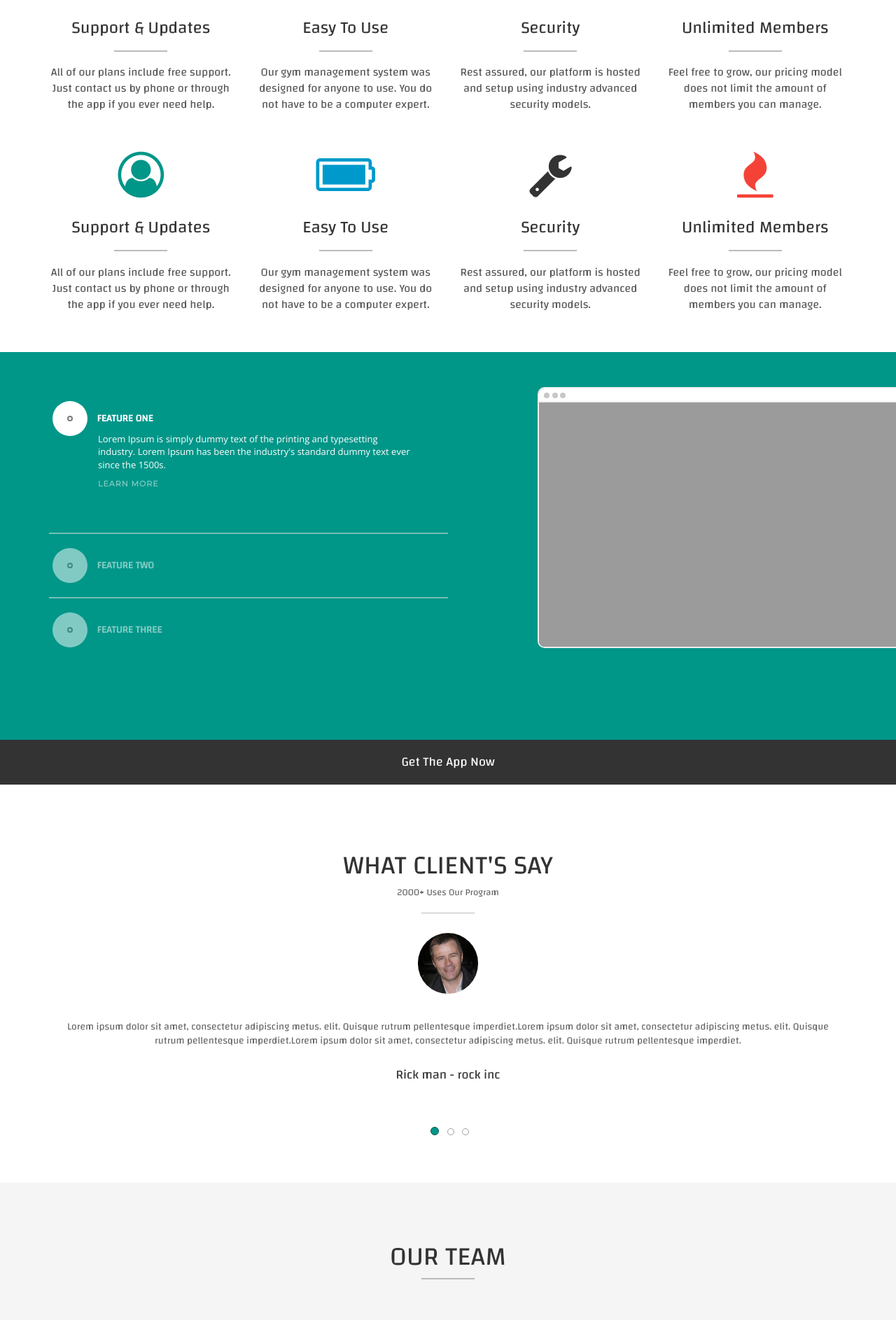
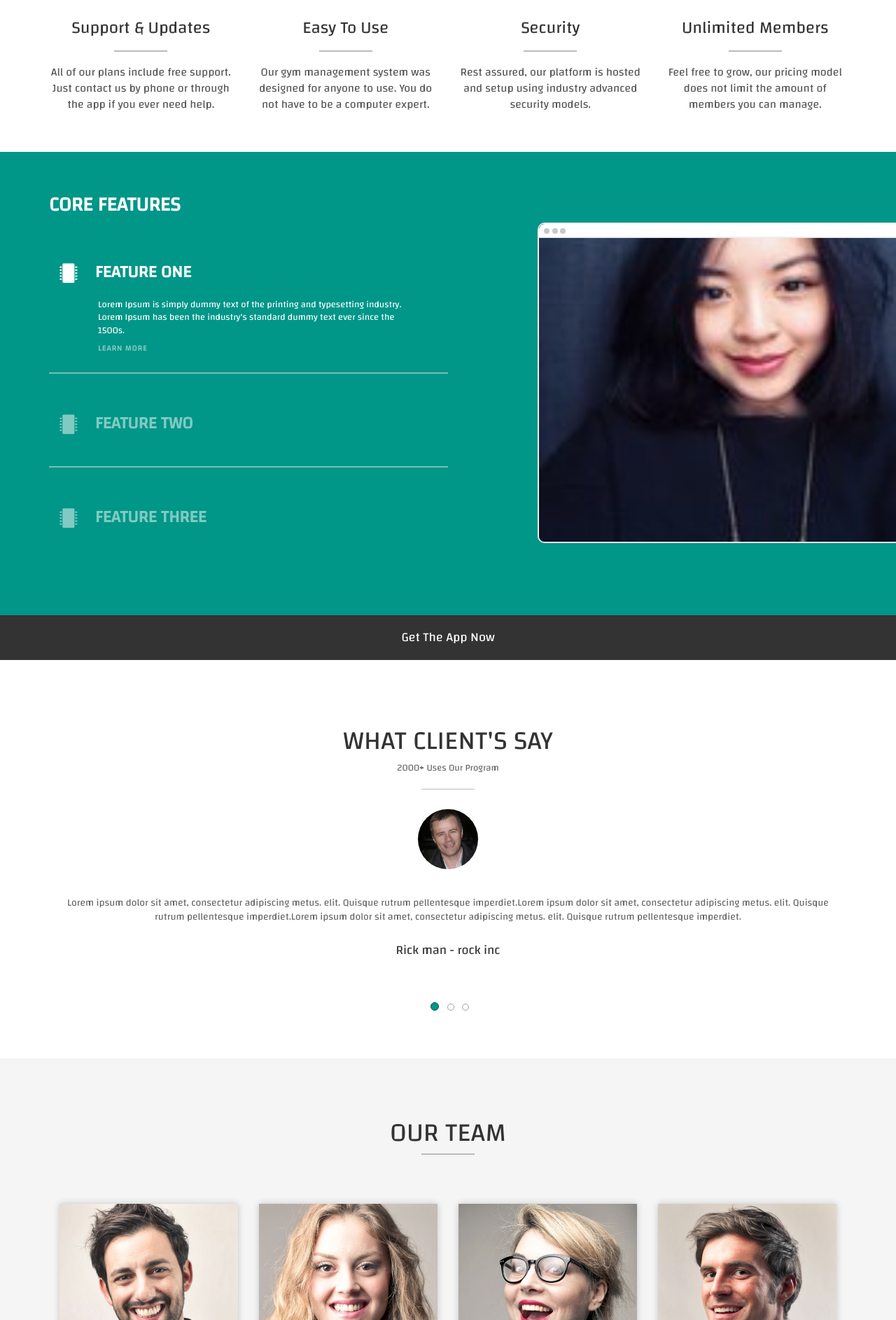
Before and after one commit to ScSherifTarek/Gym-Website, a PHP site: page / in a window 1280 px wide. Shown: the part 887-2773 px from the top of the page at 70% size. Run offline with PHP 8.4, Linux system fonts and the light colour scheme.

Commit message:
Solving the lagging issue

```diff
--- a/css/core-style.css
+++ b/css/core-style.css
@@ -10,16 +10,25 @@ body
   letter-spacing: 1px;
 }
 */
+#core-section
+{
+    padding: 40px 0 80px;
+}
+#core-section .heading h2
+{
+    font-size: 2.2vw;
+    text-transform: uppercase;
+    font-weight: 600;
+    color: #fff;
+}
 #tabs
 {
     position: relative;
     margin: 0 auto;
-    margin-top: 50px;
     height: auto;
     overflow: hidden;
     color:#fff;
 }
-
 #tabs ul
 {
     position: relative;
@@ -68,23 +77,30 @@ body
     font-size: 11px;
     letter-spacing: 1px;
     border: none;
-  font-family: 'Montserrat';
+/*    font-family: 'Montserrat';*/
     color: #fff;
 }
 
 #tabs .tag {
     position: relative;
     width: 100%;
+    font-size: 20px;
 }
 
 #tabs .icon {
     position: relative;
     display: inline-block;
-  width: 50px;
-  height: 50px;
-  background: #fff;
+    padding:20px 10px;
     border-radius: 100%;
     vertical-align: middle;
+    color: #fff;
+}
+
+#tabs .icon i
+{
+    color: #fff;
+    padding-top: 1.46vw;
+    font-size: 2.34vw;
 }
 
 #tabs .block {
@@ -135,7 +151,7 @@ body
   font-size: 13px;
   color: #fff;
   opacity: 0;
-  font-family: 'Open Sans';
+/*  font-family: 'Open Sans';*/
 }
 
 #tabs .addon.fadein {
@@ -180,7 +196,7 @@ body
   margin-left: 7px;
 }
 
-#tabs #tabs-1, #tabs-2, #tabs-3 {
+#tabs .tab{
   position: absolute;
   top: 0;
   right: 0;
@@ -189,13 +205,63 @@ body
 }
 
 #tabs #tabs-1 {
-  background: #9b9b9b;
+    background-image: url(../images/clients/customer-1.jpg);
+    background-size: 100% 100%;
 }
 
 #tabs #tabs-2 {
-  background: #c9c9c9;
+    background-image: url(../images/clients/customer-2.jpg);
+    background-size: 100% 100%;
 }
 
 #tabs #tabs-3 {
-  background: #1b1b1b;
+    background-image: url(../images/clients/customer-3.jpg);
+    background-size: 100% 100%;
 }
+
+@media(max-width:1000px)
+{
+    #tabs .browser
+    {
+        display: none;
+    }
+    #tabs ul
+    {
+        width: 100%;
+/*        border-left: 1.7vw solid rgba(0,0,0,0.3);*/
+    }
+    #core-section .heading h2
+    {
+        padding-bottom: 3vw;
+        font-size: 10vw;
+    }
+    #tabs ul li
+    {
+        margin:7.5vw 0;
+    }
+    #tabs .title
+    {
+        font-size: 6vw;
+        margin-top: 1vw;
+        margin-bottom: 3vw
+    }
+    #tabs .icon,
+    {
+        padding-top: 1.1vw;
+    }
+    #tabs .icon i
+    {
+        font-size: 6vw;
+        padding-top: 0;
+    }
+    #tabs .addon
+    {
+        font-size: 3.5vw;
+        line-height: 1.33;
+    }
+    #tabs .addon
+    {
+        padding-left: 1.1vw;
+    }
+
+}
--- a/css/index-style-en.css
+++ b/css/index-style-en.css
@@ -170,7 +179,7 @@ h3{text-transform: capitalize;}
 
         padding-bottom: 5vw;
     }
-    .header .content .not-image h3
+    .header .content .not-image h1
     {
         color:#fff;
         font-size: 10vw;
--- a/index.html
+++ b/index.html
@@ -118,45 +118,6 @@ our customers' mission of bringing wellness and happiness to the lives of their
                         </div>
                         <div class="clrfix"></div>
                     </div>
-                    <div class="row">
-                        <div class="col-lg-3 col-md-3 col-sm-12 col-xs-12">
-                            <div class="parent">
-                                <i class="fa fa-user-circle-o text-nice-light-blue"></i>
-                                <br>
-                                <h3>Support & Updates</h3>
-                                <div class="line"></div>
-                                <p>All of our plans include free support. Just contact us by phone or through the app if you ever need help.</p>
-                            </div>
-                        </div>
-                        <div class="col-lg-3 col-md-3 col-sm-12 col-xs-12">
-                            <div class="parent">
-                                <i class="fa fa-battery-full text-nice-blue"></i>
-                                <br>
-                                <h3>Easy To Use</h3>
-                                <div class="line"></div>
-                                <p>Our gym management system was designed for anyone to use. You do not have to be a computer expert.</p>
-                            </div>
-                        </div>
-                        <div class="col-lg-3 col-md-3 col-sm-12 col-xs-12">
-                            <div class="parent">
-                                <i class="fa fa-wrench text-nice-black"></i>
-                                <br>
-                                <h3>Security</h3>
-                                <div class="line"></div>
-                                <p>Rest assured, our platform is hosted and setup using industry advanced security models.</p>
-                            </div>
-                        </div>
-                        <div class="col-lg-3 col-md-3 col-sm-12 col-xs-12">
-                            <div class="parent">
-                                <i class="fa fa-fire text-nice-red"></i>
-                                <br>
-                                <h3>Unlimited Members</h3>
-                                <div class="line"></div>
-                                <p>Feel free to grow, our pricing model does not limit the amount of members you can manage.</p>
-                            </div>
-                        </div>
-                        <div class="clrfix"></div>
-                    </div>
                 </div>
             </div>
 
@@ -166,18 +127,21 @@ our customers' mission of bringing wellness and happiness to the lives of their
         <!-- Start Cross Section -->
 
         <div id="core-section" class="cross-section">
+            <div class="heading">
+                <div class="container">
+                    <h2>Core features</h2>
+                </div>
+            </div>
             <div id="tabs">
             <div class="container">
                 <ul id="accordion">
                     <li>
-                            <a class="active" href="#tabs-1">
+                        <a class="active" targetTab="tabs-1">
                             <div class="tag">
                                 <div class="icon">
-                                        <div class="block">
-                                            <div class="circle"></div>
+                                    <i class="fa fa-microchip"></i>
                                 </div>
-                                    </div>
-                                    <span class="title">Feature One</span>
+                                <h3 class="title">Feature One</h3>
                             </div>
                         </a>
                         <div class="addon fadein">
@@ -186,44 +150,39 @@ our customers' mission of bringing wellness and happiness to the lives of their
                             </span>
                             <a class="para-a" href="#">Learn More</a>
                         </div>
+
                     </li>
                     <li>
-                            <a href="#tabs-2">
+                        <a class="" targetTab="tabs-2">
                             <div class="tag">
                                 <div class="icon">
-                                        <div class="block">
-                                            <div class="circle"></div>
+                                    <i class="fa fa-microchip"></i>
                                 </div>
-                                    </div>
-                                    <span class="title">Feature Two</span>
+                                <h3 class="title">Feature Two</h3>
                             </div>
                         </a>
-                            <div class="addon">
+                        <div class="addon fadein">
                             <span>
                                 Lorem Ipsum is simply dummy text of the printing and typesetting industry. Lorem Ipsum has been the industry's standard dummy text ever since the 1500s.
-                                    Lorem Ipsum is simply dummy text of the printing and typesetting industry. Lorem Ipsum has been the industry's standard dummy text ever since the 1500s.
                             </span>
-                                <a class="para-a" href="#">Learn More</a>
                         </div>
                     </li>
                     <li>
-                            <a href="#tabs-3">
+                        <a class="" targetTab="tabs-3">
                             <div class="tag">
                                 <div class="icon">
-                                        <div class="block">
-                                            <div class="circle"></div>
+                                    <i class="fa fa-microchip"></i>
                                 </div>
-                                    </div>
-                                    <span class="title">Feature Three</span>
+                                <h3 class="title">Feature Three</h3>
                             </div>
                         </a>
-                            <div class="addon">
+                        <div class="addon fadein">
                             <span>
                                 Lorem Ipsum is simply dummy text of the printing and typesetting industry. Lorem Ipsum has been the industry's standard dummy text ever since the 1500s.
                             </span>
-                                <a class="para-a" href="#">Learn More</a>
                         </div>
                     </li>
+
                 </ul>
                 <div class="browser">
                     <div class="top-bar">
@@ -231,9 +190,9 @@ our customers' mission of bringing wellness and happiness to the lives of their
                         <div class="dot"></div>
                         <div class="dot"></div>
                     </div>
-                        <div id="tabs-1"></div>
-                        <div id="tabs-2"></div>
-                        <div id="tabs-3"></div>
+                    <div class="tab" id="tabs-1"></div>
+                    <div class="tab" id="tabs-2"></div>
+                    <div class="tab" id="tabs-3"></div>
                 </div>
             </div>
         </div>
@@ -576,14 +535,14 @@ commission programs, and notifications for trainers and class instructors to hel
             </div>
             </div>
         </div>
-
-
-
         <!-- End Footer Section -->
 
-        <script src="js/jquery-3.2.0.min.js"></script>
+            <script
+  src="https://code.jquery.com/jquery-3.4.0.min.js"
+  integrity="sha256-BJeo0qm959uMBGb65z40ejJYGSgR7REI4+CW1fNKwOg="
+  crossorigin="anonymous"></script>
         <script src="js/bootstrap.min.js"></script>
-        <script src='js/jquery-ui.min.js'></script>
+<!--        <script src='js/jquery-ui.min.js'></script>-->
         <script src="js/index.js"></script>
         <script src="js/core.js"></script>
     </body>
```
Also changed, not shown: other parts of css/index-style-en.css (+27 -2 lines), js/core.js (+14 -14 lines). Lines whose indentation alone changed are shown as unchanged.
